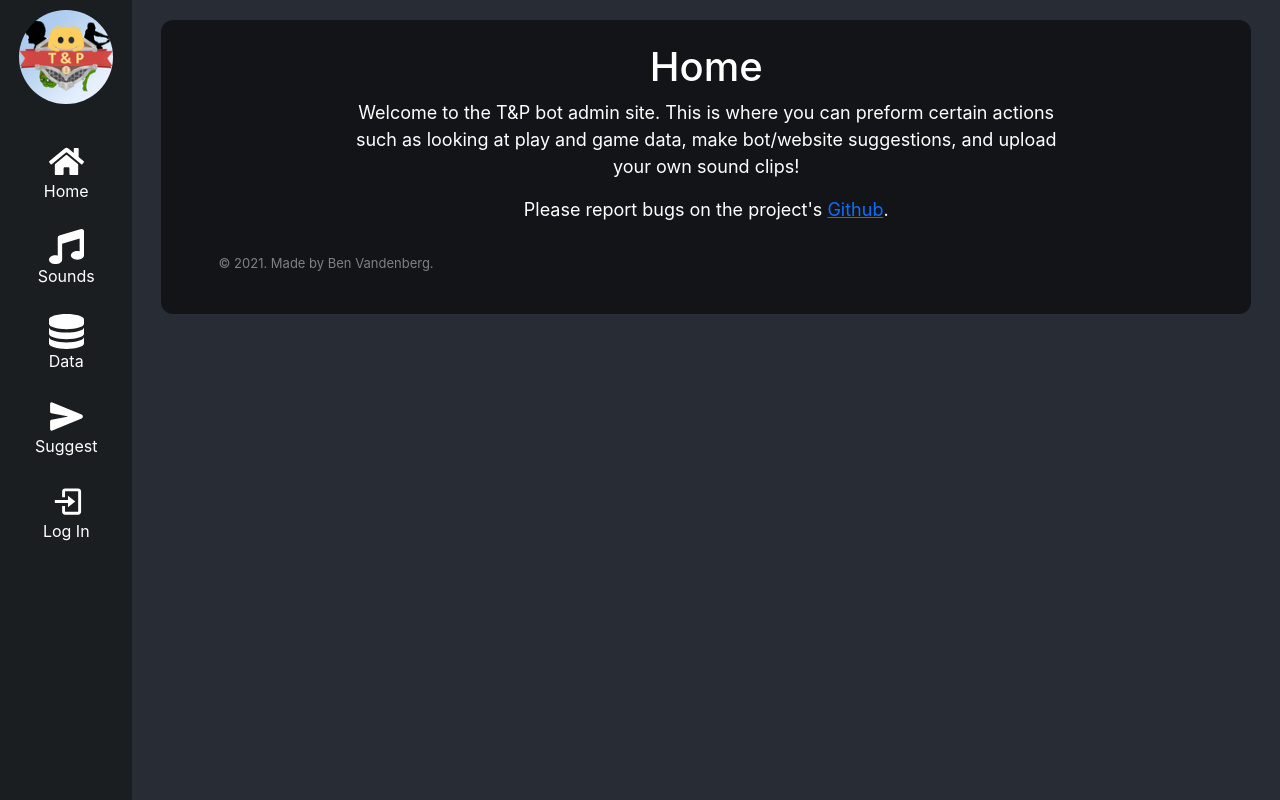
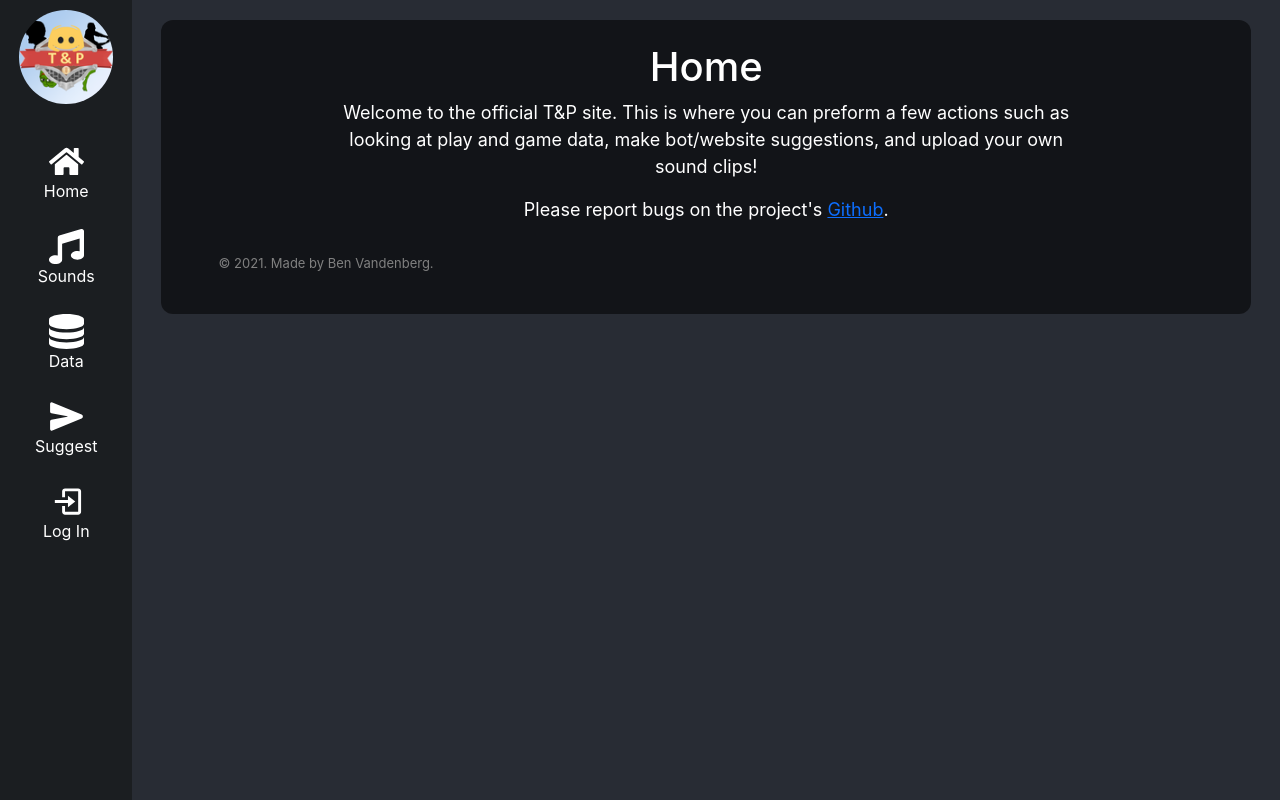
Before and after one commit to BenPVandenberg/TaP-Discord-Bot, a React (Create React App) app in the folder envy/: page / in a window 1280 px wide. Built offline with nearby package versions, Linux system fonts and the light colour scheme; no server answers.

Commit message:
Change the webpage title + description

```diff
--- a/envy/public/index.html
+++ b/envy/public/index.html
@@ -7,7 +7,7 @@
         <meta name="msapplication-TileColor" content="#da532c" />
         <meta
             name="description"
-            content="Welcome to the T&P bot admin site. This is where you can preform certain actions such as looking at play and game data, make bot/website suggestions, and upload your own sound clips!"
+            content="Welcome to the official T&P site. This is where you can preform a few actions such as looking at play and game data, make bot/website suggestions, and upload your own sound clips!"
         />
         <link rel="manifest" href="%PUBLIC_URL%/manifest.json" />
         <link
@@ -32,7 +32,7 @@
             href="%PUBLIC_URL%/safari-pinned-tab.svg"
             color="#5bbad5"
         />
-        <title>T&P Bot Admin</title>
+        <title>Talking & Playing</title>
     </head>
     <body>
         <noscript>You need to enable JavaScript to run this app.</noscript>
--- a/envy/src/Pages/Home.tsx
+++ b/envy/src/Pages/Home.tsx
@@ -19,8 +19,8 @@ export default function Home() {
         <div className={classes.wrapper}>
             <h1>Home</h1>
             <p>
-                Welcome to the T&P bot admin site. This is where you can preform
-                certain actions such as looking at play and game data, make
+                Welcome to the official T&P site. This is where you can preform
+                a few actions such as looking at play and game data, make
                 bot/website suggestions, and upload your own sound clips!
             </p>
             <p>
```
